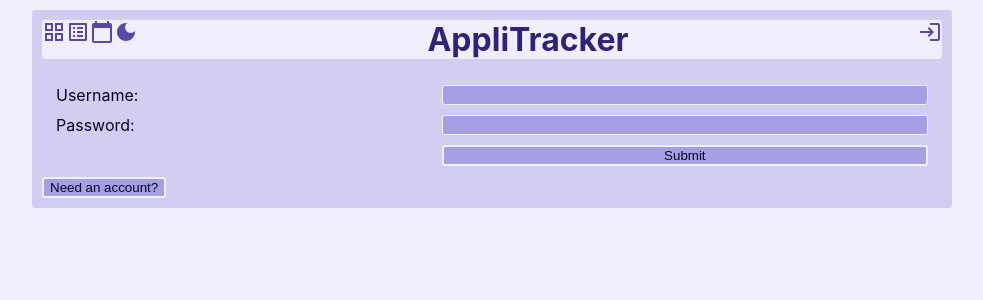
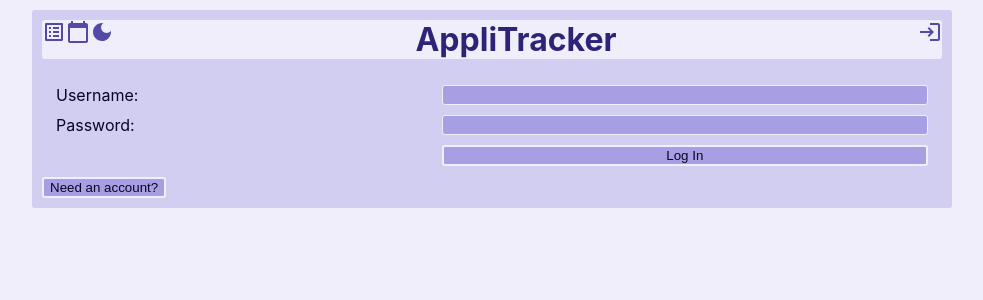
Before and after one commit to fitzgeraldkd/applitracker-frontend, a React (Create React App) app: page /login in a window 1280 px wide. Shown: the top 300 px of the page, without its empty margins (148-1131 px from the left). Built offline with nearby package versions, Linux system fonts and the light colour scheme.

Commit message:
Add tooltips to icons

```diff
--- a/src/components/App.tsx
+++ b/src/components/App.tsx
@@ -79,6 +79,10 @@ function App() {
         }).catch(error => {
           console.log(error);
         });
+    } else {
+      setJobs([]);
+      setCommunications([]);
+      setEvents([]);
     }
   }, [username]);
 
--- a/src/components/EventCalendar.tsx
+++ b/src/components/EventCalendar.tsx
@@ -75,6 +75,7 @@ const CalendarContainer = styled.div<{themeMode: 'light' | 'dark'}>`
     .event-date {
       font-weight: bold;
       text-decoration: underline;
+      text-shadow: 0 0 2px ${props => props.theme.colors[props.themeMode].link.text};
     }
 
     .react-calendar__navigation {
--- a/src/components/EventList.tsx
+++ b/src/components/EventList.tsx
@@ -19,11 +19,16 @@ function EventList({ activeDay, eventState, jobState }: EventListProps) {
 
   const events = eventState.records
     .filter(event => new Date(event.date).toDateString() === activeDay.toDateString())
+    .sort((a, b) => {
+      if (a.date > b.date) return 1;
+      if (a.date < b.date) return -1;
+      return 0
+    })
     .map(event => {
       const job = jobState.records.find(job => job.id === event.job_id)
       return (
         <React.Fragment key={event.id}>
-          <span><IconLink iconLinkProps={{onClick: () => setModal({modal: 'event', record: event})}}><EditIcon /></IconLink></span>
+          <span><IconLink tooltip={{position: 'right', text: 'Edit'}} iconLinkProps={{onClick: () => setModal({modal: 'event', record: event})}}><EditIcon /></IconLink></span>
           <span>{new Date(event.date).toLocaleTimeString().replace(/:\d\d /, ' ')}</span>
           <span>{event.title}</span>
           <span>{job && job.company}</span>
--- a/src/components/Header.tsx
+++ b/src/components/Header.tsx
@@ -10,6 +10,7 @@ import LightModeIcon from '@mui/icons-material/LightMode';
 import CalendarTodayIcon from '@mui/icons-material/CalendarToday';
 import { Link } from "react-router-dom";
 import { logout } from '../shared/utils';
+import IconLink from './common/IconLink';
 
 interface HeaderProps {
   username: string | undefined,
@@ -32,20 +33,29 @@ function Header({ username, handleUsernameUpdate }: HeaderProps) {
   return (
     <HeaderBar themeMode={theme}>
       <span className='left-icons'>
-        <GridViewIcon />
-        <ListAltIcon />
+        {/* <GridViewIcon /> */}
+        <Link to='/'>
+          <IconLink tooltip={{position: 'bottom', text: 'Jobs'}}>
+            <ListAltIcon />
+          </IconLink>
+        </Link>
         <Link to='/calendar'>
-          <CalendarTodayIcon />
+          <IconLink tooltip={{position: 'bottom', text: 'Events'}}>
+            <CalendarTodayIcon />
+          </IconLink>
         </Link>
-        { theme === 'dark' ? <LightModeIcon onClick={() => setTheme('light')} /> : <DarkModeIcon onClick={() => setTheme('dark')} /> }
-
+        <IconLink tooltip={{position: 'bottom', text: theme === 'dark' ? 'Light Mode' : 'Dark Mode'}}>
+          { theme === 'dark' ? <LightModeIcon onClick={() => setTheme('light')} /> : <DarkModeIcon onClick={() => setTheme('dark')} /> }
+        </IconLink>
 
       </span>
       <Link to='/'>
       <h1>AppliTracker</h1>
       </Link>
       <span className='right-icons'>
-        { username === undefined ? <Link to='/login'><LoginIcon /></Link> : <Link to='/'><LogoutIcon onClick={() => logout(handleUsernameUpdate)} /></Link> }
+        <IconLink tooltip={{position: 'bottom', text: username ? 'Logout' : 'Login'}}>
+          { username === undefined ? <Link to='/login'><LoginIcon /></Link> : <LogoutIcon onClick={() => logout(handleUsernameUpdate)} /> }
+        </IconLink>
         {/* <Link to='/login'><LoginIcon /></Link>
         <Link to='/login'><LogoutIcon onClick={logout} /></Link> */}
       </span>
--- a/src/components/UserForm.tsx
+++ b/src/components/UserForm.tsx
@@ -114,7 +114,7 @@ function UserForm({ username, handleUsernameUpdate }: UserFormProps) {
           <Input label='Password:' inputProps={{type: 'password', name: 'password', value: loginData.password, onChange: handleFormChange}} />
           {newUser && <Input label='Confirm:' inputProps={{type: 'password', name: 'passwordConfirm', value: loginData.passwordConfirm, onChange: handleFormChange}} />}
           <span></span>
-          <Button buttonProps={{type: 'submit'}}>Submit</Button>
+          <Button buttonProps={{type: 'submit'}}>{newUser ? 'Create Account' : 'Log In'}</Button>
         </Fieldset>
       </form>
       <span>{message}</span>
--- a/src/components/common/IconLink.tsx
+++ b/src/components/common/IconLink.tsx
@@ -4,16 +4,21 @@ import { ThemeContext } from '../../context/theme';
 
 interface IconLinkProps {
   children: React.ReactNode,
+  tooltip?: {
+    position: 'top' | 'right' | 'bottom' | 'left',
+    text: string
+  },
   iconLinkProps?: {
     [prop: string]: any
   }
 }
 
-function IconLink({ children, iconLinkProps }: IconLinkProps) {
+function IconLink({ children, tooltip, iconLinkProps }: IconLinkProps) {
   const { theme } = useContext(ThemeContext);
 
   return (
     <IconLinkContainer themeMode={theme} {...iconLinkProps}>
+      {tooltip && <span className={'tooltip tooltip-' + tooltip.position}>{tooltip.text}</span>}
       {children}
     </IconLinkContainer>
   );
@@ -22,6 +27,7 @@ function IconLink({ children, iconLinkProps }: IconLinkProps) {
 export default IconLink;
 
 const IconLinkContainer = styled.span<{themeMode: 'light' | 'dark'}>`
+  position: relative;
   color: ${props => props.theme.colors[props.themeMode].link.text};
   cursor: pointer;
   &:hover {
@@ -30,5 +36,34 @@ const IconLinkContainer = styled.span<{themeMode: 'light' | 'dark'}>`
       background-color: ${props => props.theme.colors[props.themeMode].link.backgroundHover};
       border-radius: 3px;
     }
+    .tooltip {
+      visibility: visible;
+      display: inline;
+    }
+  }
+
+  .tooltip {
+    visibility: hidden;
+    background-color: ${props => props.theme.colors[props.themeMode].tooltip.background};
+    color: ${props => props.theme.colors[props.themeMode].tooltip.text};
+    position: absolute;
+    z-index: 1;
+    border-radius: 3px;
+    padding: 3px;
+    box-sizing: border-box;
+    white-space: nowrap;
+
+    &.tooltip-bottom {
+      top: 100%;
+      /* left: 50%; */
+      margin-left: 50%;
+      transform: translateX(-50%);
+    }
+
+    &.tooltip-right {
+      /* top: 100%; */
+      left: 110%;
+      /* margin-left: -50%; */
+    }
   }
 `;
--- a/src/components/modal/EventForm.tsx
+++ b/src/components/modal/EventForm.tsx
@@ -1,4 +1,5 @@
-import { ChangeEvent, FormEvent, useEffect, useState } from 'react';
+import { ChangeEvent, FormEvent, useContext, useEffect, useState } from 'react';
+import { ModalContext } from '../../context/modal';
 import Fieldset from "../form/Fieldset";
 import Input from '../form/Input';
 import Select from '../form/Select';
@@ -40,6 +41,8 @@ function EventForm({ eventState, jobState, event, options }: EventFormProps) {
     jobId: event ? event.job_id.toString() : ''
   });
 
+  const { setModal } = useContext(ModalContext);
+
   // useEffect(() => {
   //   fetch(`${process.env.REACT_APP_API_URL}/jobs`)
   //     .then(resp => resp.json())
@@ -60,19 +63,21 @@ function EventForm({ eventState, jobState, event, options }: EventFormProps) {
     // delete newEvent.time;
     console.log(newEvent)
     const options = {
-      method: 'POST',
+      method: event ? 'PATCH' : 'POST',
       headers: {
         Authorization: `Bearer ${localStorage.getItem('jwt')}`,
         'Content-Type': 'application/json'
       },
       body: JSON.stringify(newEvent)
     };
-    fetch(`${process.env.REACT_APP_API_URL}/events`, options)
+    const endpoint = event ? `/${event.id}` : '';
+    fetch(`${process.env.REACT_APP_API_URL}/events${endpoint}`, options)
       .then(resp => {
         if (!resp.ok) throw resp;
         return resp.json();
       }).then(data => {
-        eventState.add(data);
+        event ? eventState.update(data) : eventState.add(data);
+        setModal();
       }).catch(error => {
         console.log(error);
       });
@@ -92,7 +97,7 @@ function EventForm({ eventState, jobState, event, options }: EventFormProps) {
   return (
     <>
       <form onSubmit={handleFormSubmit}>
-        Add an Event
+        {event ? "Edit Event" : "Add an Event" }
         <Fieldset fieldsetProps={{}}>
           <Select label='Job: ' selectProps={{name: 'jobId', value: eventData.jobId, onChange: handleFormChange}}>
             <option value=''></option>
--- a/src/components/modal/JobForm.tsx
+++ b/src/components/modal/JobForm.tsx
@@ -58,7 +58,7 @@ function JobForm({ jobState, job }: JobFormProps) {
 
   return (
     <form onSubmit={handleFormSubmit}>
-      Add a Job
+      {job ? "Edit Job" : "Add a Job" }
       <Fieldset fieldsetProps={{}}>
         <Input label='Company:' inputProps={{name: 'company', value: jobData.company, onChange: handleFormChange}} />
         <Input label='Position:' inputProps={{name: 'position', value: jobData.position, onChange: handleFormChange}} />
--- a/src/index.js
+++ b/src/index.js
@@ -66,6 +66,10 @@ const theme = {
           text: palette.lightest,
           border: palette.darkest
         }
+      },
+      tooltip: {
+        background: palette.light,
+        text: palette.darkest
       }
     },
     light: {
@@ -106,6 +110,10 @@ const theme = {
           text: palette.darkest,
           border: palette.lightest
         }
+      },
+      tooltip: {
+        background: palette.dark,
+        text: palette.lightest
       }
     }
   }
```
Lines whose indentation alone changed are shown as unchanged.
